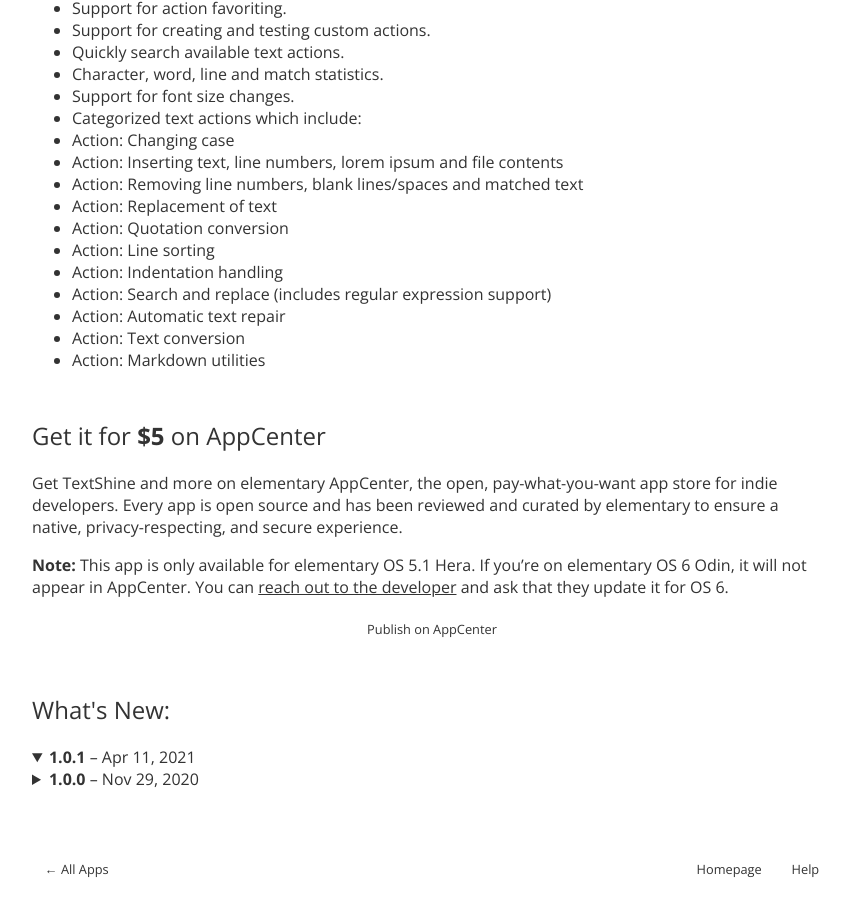
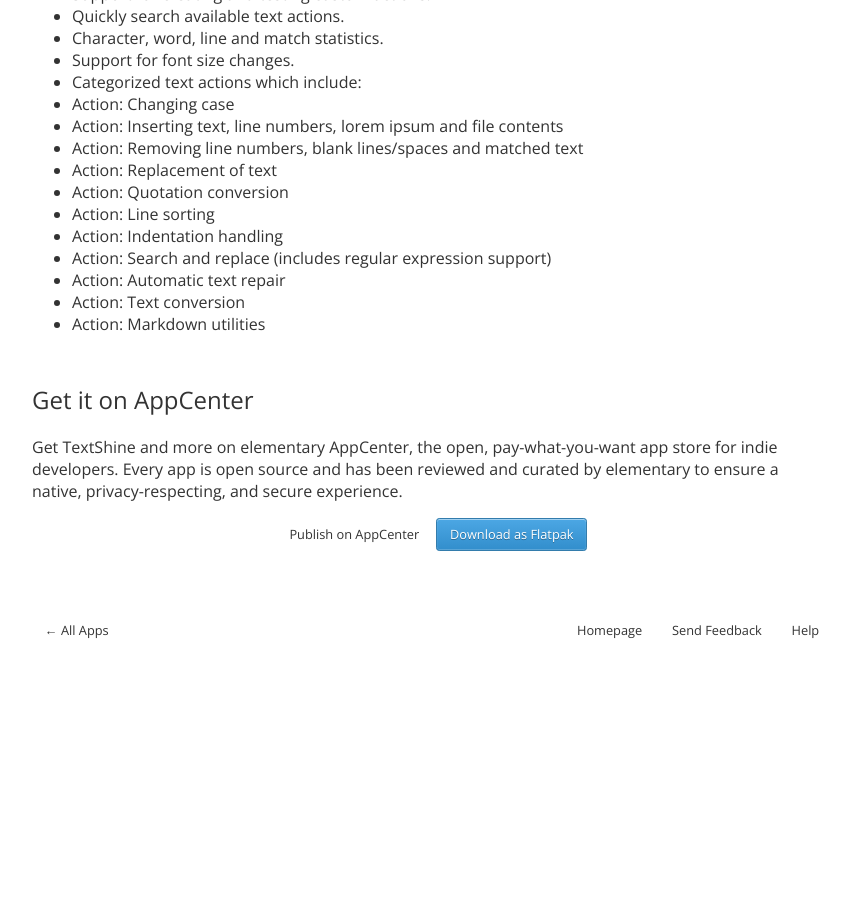
Before and after one commit to elementary/appcenter-web, a Jekyll site: the page built from _apps/com.github.phase1geo.textshine.md, in a window 1280 px wide and 900 px high, scrolled down 836 px. Shown: the whole window, without its empty margins (208-1058 px from the left). Built offline with Jekyll 4.4.1, drawn with Linux system fonts in a browser that asks for light colours; nearby versions of some CDN libraries; after the commit the page ends 1497 px from its top, so only the background shows below that.

```diff
--- a/_apps/com.github.phase1geo.textshine.md
+++ b/_apps/com.github.phase1geo.textshine.md
@@ -5,58 +5,45 @@ summary: "Powerfully transform text"
 developer: "Trevor Williams"
 homepage: https://github.com/phase1geo/TextShine
 help_page: https://github.com/phase1geo/TextShine/wiki
-bugtracker: false
-dist: hera
+bugtracker: https://github.com/phase1geo/TextShine/issues
+dist: flatpak
 screenshots:
-  - https://appstream.elementary.io/appcenter/media/bionic/com/github/phase1geo.textshine/A1AECE22CB77A28D4F38DAAB516310CB/screenshots/image-1_orig.png
-  - https://appstream.elementary.io/appcenter/media/bionic/com/github/phase1geo.textshine/A1AECE22CB77A28D4F38DAAB516310CB/screenshots/image-2_orig.png
+  - https://raw.githubusercontent.com/phase1geo/TextShine/master/data/screenshots/screenshot-actions.png
 icons:
-  "64": https://appstream.elementary.io/appcenter/media/bionic/com/github/phase1geo.textshine/A1AECE22CB77A28D4F38DAAB516310CB/icons/64x64/com.github.phase1geo.textshine_com.github.phase1geo.textshine.png
-  "128": https://appstream.elementary.io/appcenter/media/bionic/com/github/phase1geo.textshine/A1AECE22CB77A28D4F38DAAB516310CB/icons/128x128/com.github.phase1geo.textshine_com.github.phase1geo.textshine.png
-  "64@2": https://appstream.elementary.io/appcenter/media/bionic/com/github/phase1geo.textshine/A1AECE22CB77A28D4F38DAAB516310CB/icons/64x64@2/com.github.phase1geo.textshine_com.github.phase1geo.textshine.png
-  "128@2": https://appstream.elementary.io/appcenter/media/bionic/com/github/phase1geo.textshine/A1AECE22CB77A28D4F38DAAB516310CB/icons/128x128@2/com.github.phase1geo.textshine_com.github.phase1geo.textshine.png
+  '64': https://flatpak.elementary.io/repo/appstream/x86_64/icons/64x64/com.github.phase1geo.textshine.png
+  '128': https://flatpak.elementary.io/repo/appstream/x86_64/icons/128x128/com.github.phase1geo.textshine.png
 color:
   primary: "#fff394"
   primary-text: "#000000"
-price: 5
+price: false
 releases:
-- version: 1.0.1
-  unix-timestamp: 1618099200
-- version: 1.0.0
-  unix-timestamp: 1606608000
-  description: |-
-    <p>Initial release</p>
-redirect_from:
-  - /com.github.phase1geo.textshine.desktop/
+
+redirect_from: /com.github.phase1geo.textshine.desktop/
 ---
 
-<p>Easily paste text from the clipboard or load text from a file, modify the text
-        with loads of built-in text actions and user-created custom text workflows, and
-        save the changes to the clipboard or to a file.</p>
-<p>In addition to the built-in actions, TextShine allows you to create and test
-        custom text conversion workflows. These custom workflows can then be used in the
-        same way that built-in actions are used within the application.</p>
+<p>Easily paste text from the clipboard or load text from a file, modify the text with loads of built-in text actions and user-created custom text workflows, and save the changes to the clipboard or to a file.</p>
+<p>In addition to the built-in actions, TextShine allows you to create and test custom text conversion workflows. These custom workflows can then be used in the same way that built-in actions are used within the application.</p>
 <p>Key features include the following:</p>
 <ul>
-  <li>Load text from clipboard or from a file.</li>
-  <li>Save text back to clipboard, to the same file or to a new file.</li>
-  <li>Unlimited undo/redo of text changes.</li>
-  <li>Apply a text action in a single click.</li>
-  <li>Support for action favoriting.</li>
-  <li>Support for creating and testing custom actions.</li>
-  <li>Quickly search available text actions.</li>
-  <li>Character, word, line and match statistics.</li>
-  <li>Support for font size changes.</li>
-  <li>Categorized text actions which include:</li>
-  <li>Action: Changing case</li>
-  <li>Action: Inserting text, line numbers, lorem ipsum and file contents</li>
-  <li>Action: Removing line numbers, blank lines/spaces and matched text</li>
-  <li>Action: Replacement of text</li>
-  <li>Action: Quotation conversion</li>
-  <li>Action: Line sorting</li>
-  <li>Action: Indentation handling</li>
-  <li>Action: Search and replace (includes regular expression support)</li>
-  <li>Action: Automatic text repair</li>
-  <li>Action: Text conversion</li>
-  <li>Action: Markdown utilities</li>
+<li>Load text from clipboard or from a file.</li>
+<li>Save text back to clipboard, to the same file or to a new file.</li>
+<li>Unlimited undo/redo of text changes.</li>
+<li>Apply a text action in a single click.</li>
+<li>Support for action favoriting.</li>
+<li>Support for creating and testing custom actions.</li>
+<li>Quickly search available text actions.</li>
+<li>Character, word, line and match statistics.</li>
+<li>Support for font size changes.</li>
+<li>Categorized text actions which include:</li>
+<li>Action: Changing case</li>
+<li>Action: Inserting text, line numbers, lorem ipsum and file contents</li>
+<li>Action: Removing line numbers, blank lines/spaces and matched text</li>
+<li>Action: Replacement of text</li>
+<li>Action: Quotation conversion</li>
+<li>Action: Line sorting</li>
+<li>Action: Indentation handling</li>
+<li>Action: Search and replace (includes regular expression support)</li>
+<li>Action: Automatic text repair</li>
+<li>Action: Text conversion</li>
+<li>Action: Markdown utilities</li>
 </ul>
```
Also changed, not shown: _apps/com.github.phase1geo.annotator.md (added, +37 -0 lines), _apps/io.github.jhaygood86.mauborgne.md (+1 -1 lines).
